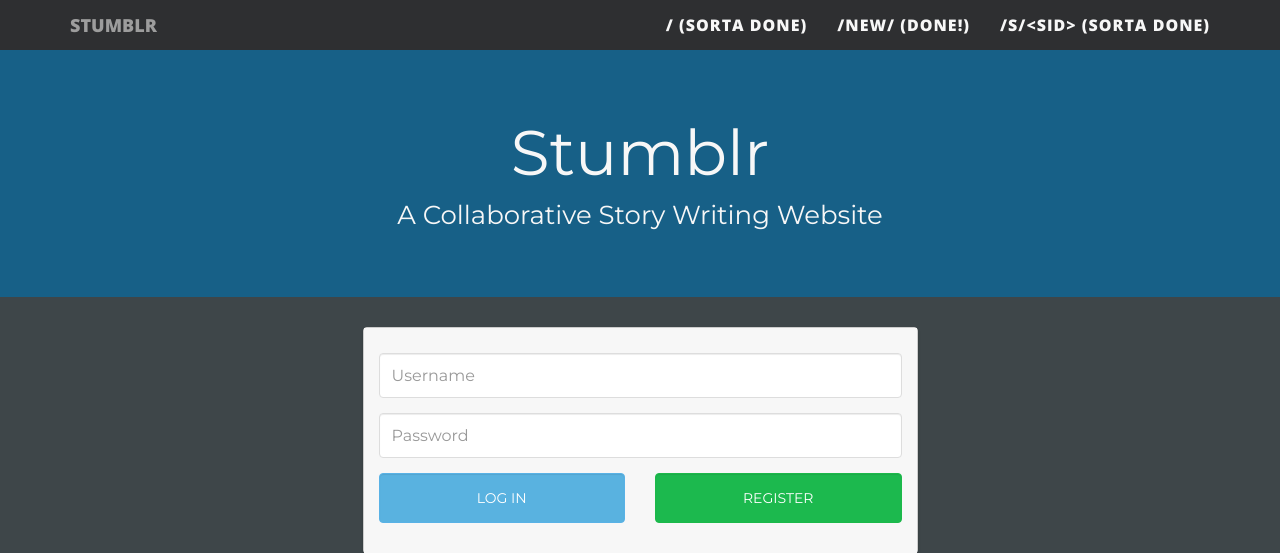
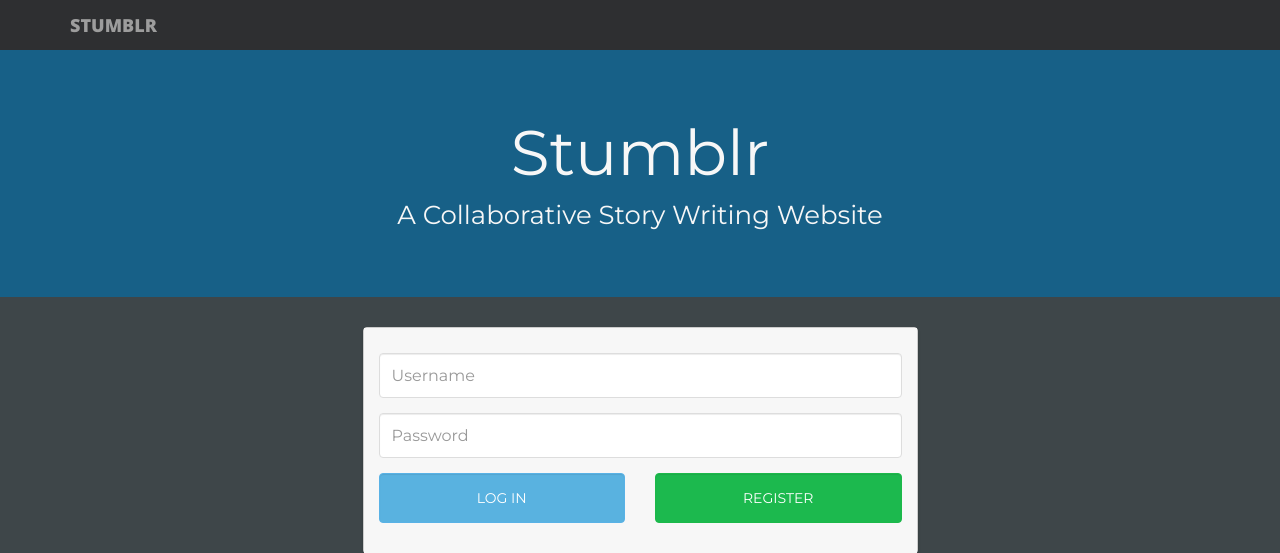
Before and after one commit to Zzcnick/Stumblr, a Flask app: page / in a window 1280 px wide. Shown: the top 553 px of the page. Run offline with Flask 2, Linux system fonts and the light colour scheme; some libraries are stand-ins or nearby versions.

Commit message:
template stuff

```diff
--- a/static/css/custom.css
+++ b/static/css/custom.css
@@ -20,6 +20,7 @@ body {
 .navbar-custom .navbar-brand {
     font-weight: 800;
 }
+
 .navbar-custom .navbar-header {
     color: #f7f7f7;
     font-weight: 800;
@@ -35,6 +36,7 @@ body {
     letter-spacing: 1px;
 }
 
+
 .navbar-custom .nav li a:hover {
     background: #3E4649;
 }
--- a/static/css/custom_home.css
+++ b/static/css/custom_home.css
@@ -8,7 +8,7 @@ body {
     font-size: 16px;
 }
 
-.navbar-custom .nav li a:hover {
+.navbar-custom .navbar-brand:hover {
     background: #176087;
 }
 
--- a/templates/base.html
+++ b/templates/base.html
@@ -27,9 +27,6 @@
 	</div>
 	<div class="collapse navbar-collapse" id="bs-example-navbar-collapse-1">
 	  <ul class="nav navbar-nav navbar-right">
-	    <li><a href="/stories/">/ (sorta done)</a></li>
-	    <li><a href="/new/">/new/ (done!)</a></li>
-	    <li><a href="/s/1">/s/&lt;sid&gt; (sorta done)</a></li>
 	    {%block navbar %}{%endblock %}
 	  </ul>
 	</div>
```
